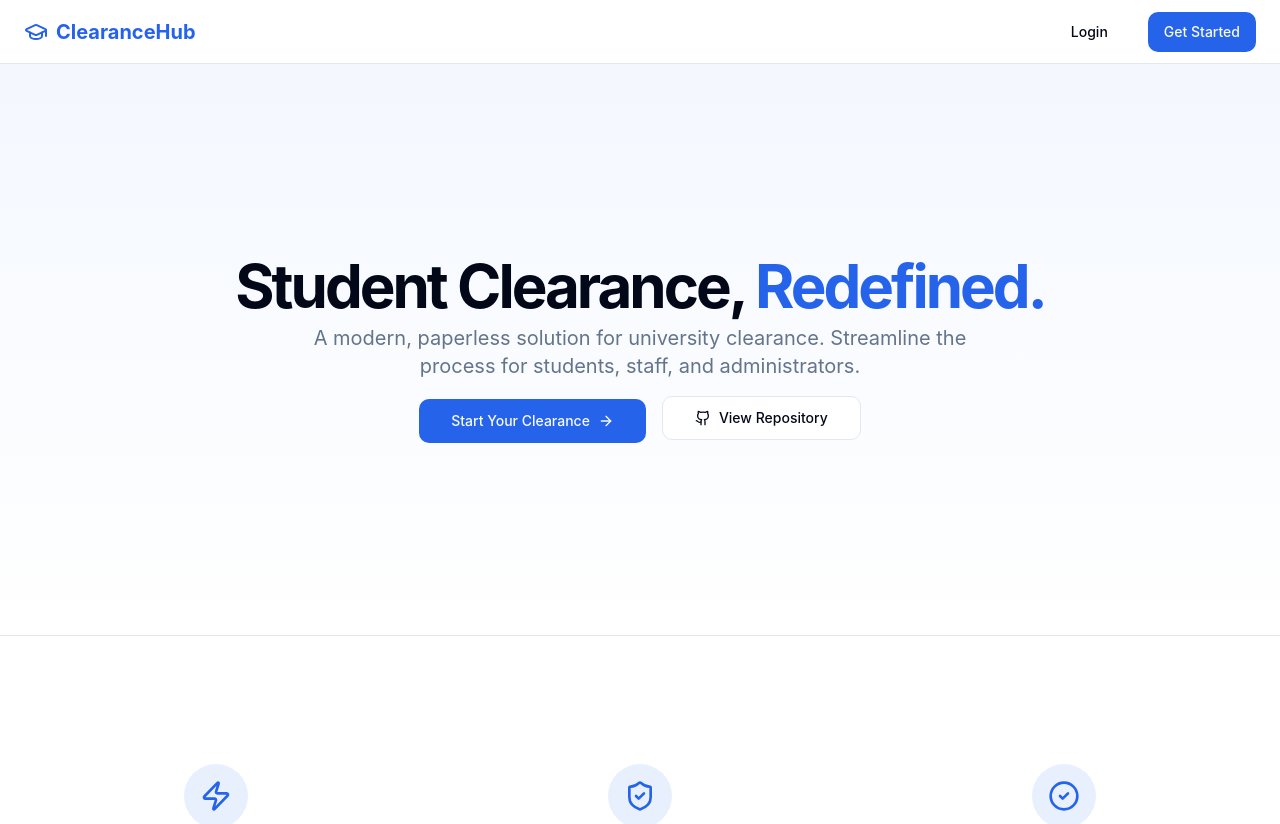
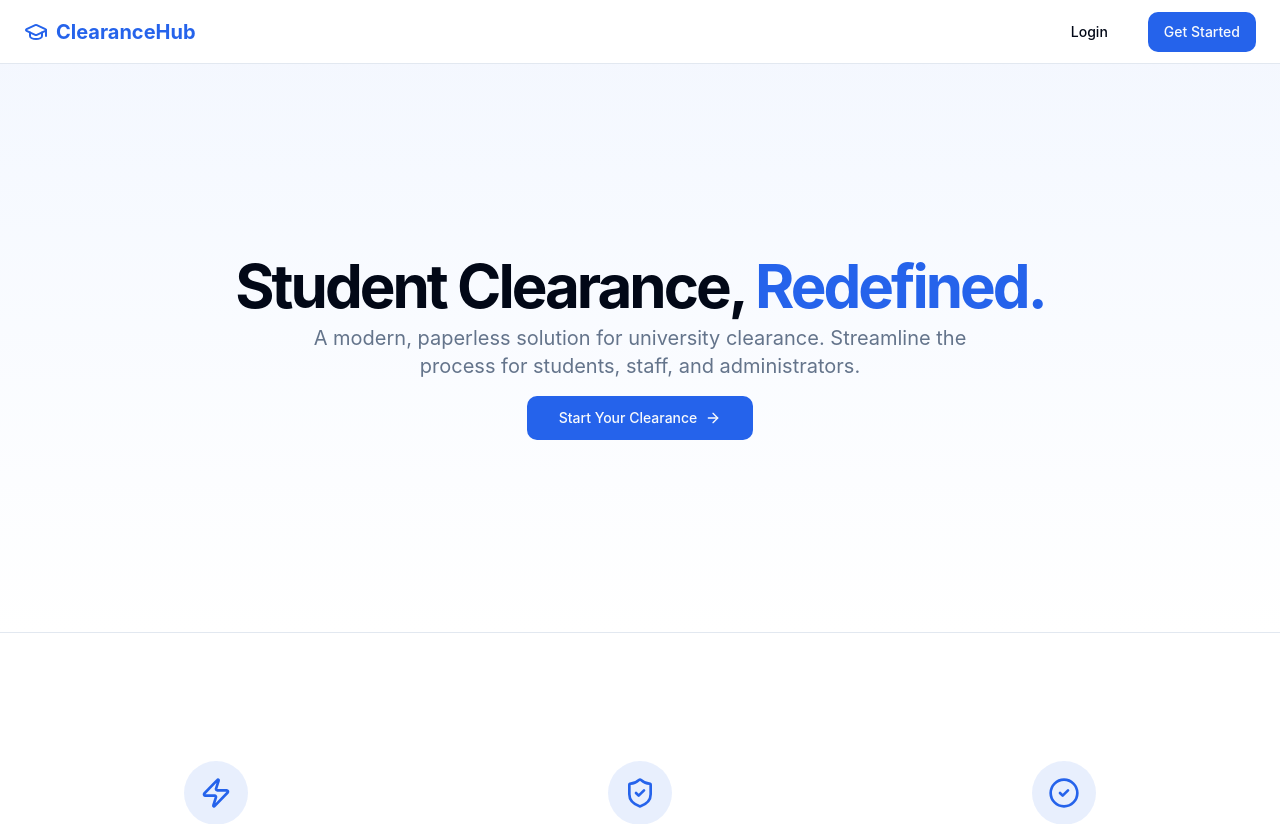
Before and after one commit to Tonnie26348/Student-Clearance-System, a React (Vite) app: page / in a window 1280 px wide. Shown: the top 824 px of the page. Built offline with nearby package versions, Linux system fonts and the light colour scheme.

Commit message:
Remove View Repository button from landing page

```diff
--- a/src/pages/Landing.tsx
+++ b/src/pages/Landing.tsx
@@ -1,6 +1,6 @@
 import { useNavigate } from 'react-router-dom';
 import { Button } from 'src/components/ui/button';
-import { GraduationCap, CheckCircle2, ShieldCheck, Zap, ArrowRight, Github } from 'lucide-react';
+import { GraduationCap, CheckCircle2, ShieldCheck, Zap, ArrowRight } from 'lucide-react';
 import { motion } from 'framer-motion';
 
 export default function Landing() {
@@ -42,13 +42,10 @@ export default function Landing() {
                 initial={{ opacity: 0, y: 20 }}
                 animate={{ opacity: 1, y: 0 }}
                 transition={{ duration: 0.5, delay: 0.2 }}
-                className="space-x-4"
+                className="flex justify-center"
               >
                 <Button size="lg" onClick={() => navigate('/signup')} className="gap-2">
                   Start Your Clearance <ArrowRight className="h-4 w-4" />
-                </Button>
-                <Button size="lg" variant="outline" onClick={() => window.open('https://github.com/Tonnie26348/Student-Clearance-System', '_blank')} className="gap-2">
-                   <Github className="h-4 w-4" /> View Repository
                 </Button>
               </motion.div>
             </div>
```
